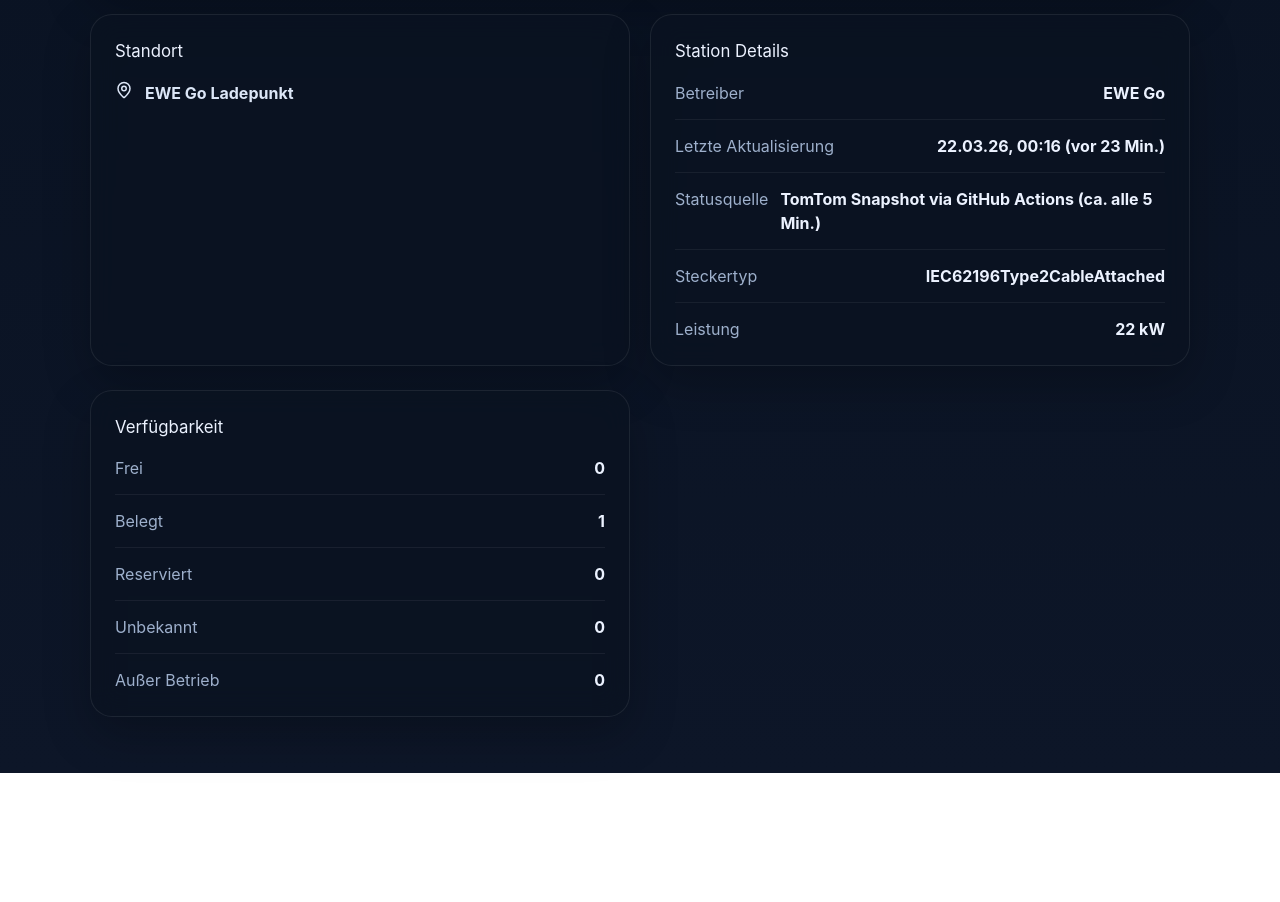
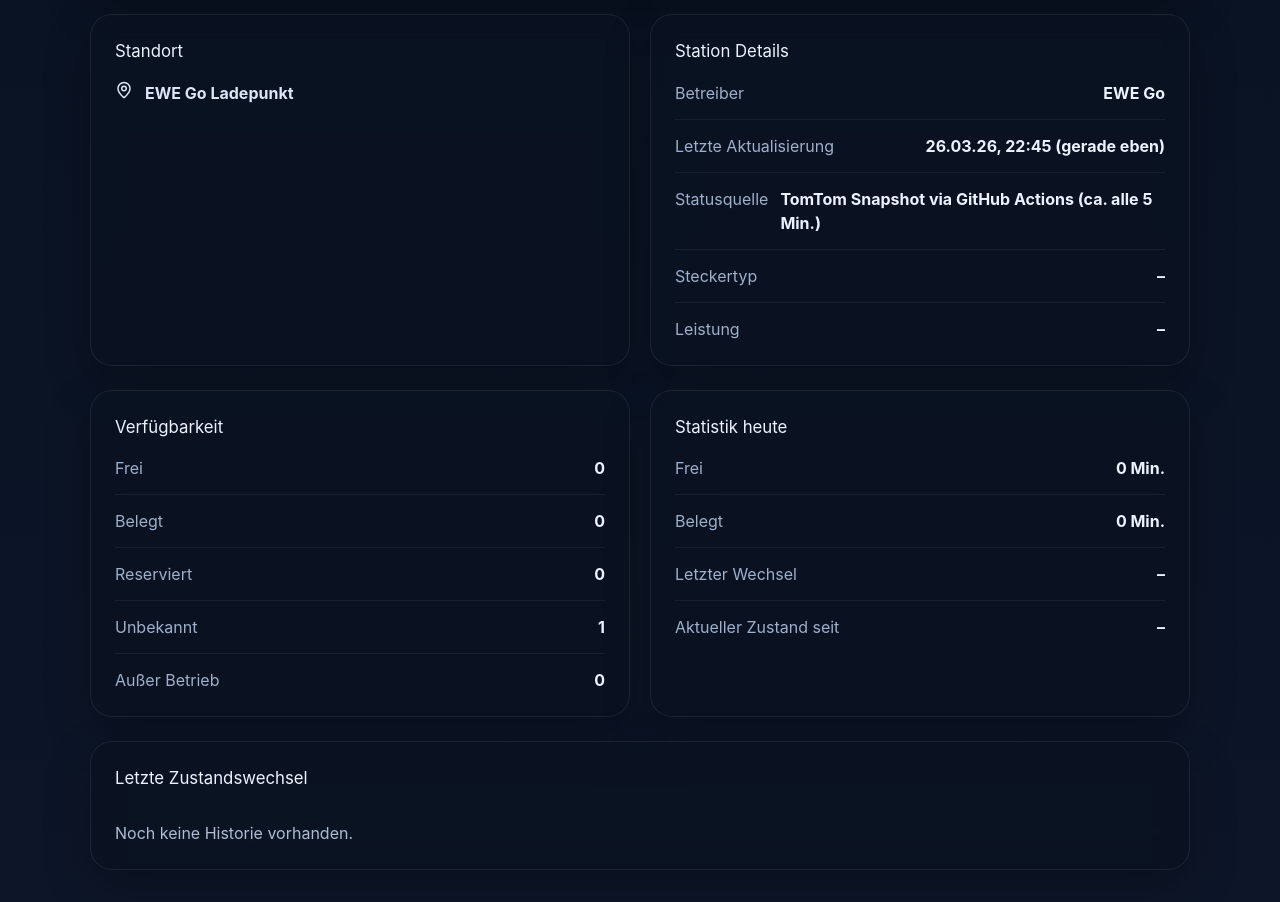
Before and after one commit to JWehber/GetChargerStatus, a React (Vite) app in the folder charger-web/: page / in a window 1280 px wide. Shown: the part 560-1462 px from the top of the page. Before the commit the page ends 1333 px from the top, so only its background shows below. Built offline with nearby package versions, Linux system fonts and the light colour scheme.

Commit message:
feat: add charger history and daily stats

```diff
--- /dev/null
+++ b/charger-web/public/history.json
@@ -0,0 +1,18 @@
+{
+  "current": {
+    "state": "unknown",
+    "label": "Unbekannt",
+    "description": "Historie wird aufgebaut.",
+    "connectorType": null,
+    "powerKW": null,
+    "lastUpdated": "2026-03-26T21:45:00.000Z",
+    "summary": {
+      "available": 0,
+      "occupied": 0,
+      "reserved": 0,
+      "unknown": 1,
+      "outOfService": 0
+    }
+  },
+  "history": []
+}
--- a/charger-web/scripts/update-status.mjs
+++ b/charger-web/scripts/update-status.mjs
@@ -4,16 +4,11 @@ import path from 'node:path'
 const apiKey = process.env.TOMTOM_API_KEY
 const chargingAvailabilityId = 'd3e3113d-9cf4-4732-8d15-7ccb21cbaea1'
 
-if (!apiKey) {
-  throw new Error('TOMTOM_API_KEY fehlt')
-}
+if (!apiKey) throw new Error('TOMTOM_API_KEY fehlt')
 
 const url = `https://api.tomtom.com/search/2/chargingAvailability.json?key=${apiKey}&chargingAvailability=${chargingAvailabilityId}`
 const response = await fetch(url)
-
-if (!response.ok) {
-  throw new Error(`TomTom API Fehler: ${response.status}`)
-}
+if (!response.ok) throw new Error(`TomTom API Fehler: ${response.status}`)
 
 const data = await response.json()
 const connector = data.connectors?.[0]
@@ -43,17 +38,43 @@ const labels = {
   unknown: ['Unbekannt', 'Der Status konnte gerade nicht eindeutig bestimmt werden.'],
 }
 
+const now = new Date().toISOString()
 const output = {
   state,
   label: labels[state][0],
   description: labels[state][1],
   connectorType: connector?.type ?? null,
   powerKW: connector?.availability?.perPowerLevel?.[0]?.powerKW ?? null,
-  lastUpdated: new Date().toISOString(),
+  lastUpdated: now,
   summary: current,
 }
 
-const target = path.resolve('public/status.json')
-await fs.mkdir(path.dirname(target), { recursive: true })
-await fs.writeFile(target, `${JSON.stringify(output, null, 2)}\n`, 'utf8')
-console.log(`status.json updated: ${output.label}`)
+const publicDir = path.resolve('public')
+const statusTarget = path.join(publicDir, 'status.json')
+const historyTarget = path.join(publicDir, 'history.json')
+await fs.mkdir(publicDir, { recursive: true })
+await fs.writeFile(statusTarget, `${JSON.stringify(output, null, 2)}\n`, 'utf8')
+
+let history = []
+try {
+  const prev = JSON.parse(await fs.readFile(historyTarget, 'utf8'))
+  history = Array.isArray(prev.history) ? prev.history : []
+} catch {
+  history = []
+}
+
+const last = history[history.length - 1]
+if (!last) {
+  history.push({ state, startedAt: now, endedAt: null })
+} else if (last.state !== state) {
+  last.endedAt = now
+  history.push({ state, startedAt: now, endedAt: null })
+}
+
+const historyOutput = {
+  current: output,
+  history: history.slice(-500),
+}
+
+await fs.writeFile(historyTarget, `${JSON.stringify(historyOutput, null, 2)}\n`, 'utf8')
+console.log(`status/history updated: ${output.label}`)
--- a/charger-web/src/App.tsx
+++ b/charger-web/src/App.tsx
@@ -1,7 +1,7 @@
 import type { ReactNode } from 'react'
 import { BatteryCharging, CircleAlert, CircleCheckBig, MapPin, RefreshCw, Zap } from 'lucide-react'
 import { useChargerStatus } from './hooks/useChargerStatus'
-import type { ChargerState } from './types/charger'
+import type { ChargerHistoryEntry, ChargerState } from './types/charger'
 import './index.css'
 
 const station = {
@@ -10,59 +10,80 @@ const station = {
 }
 
 const stateConfig: Record<ChargerState, { className: string; icon: ReactNode }> = {
-  unknown: {
-    className: 'status-card status-unknown',
-    icon: <CircleAlert size={28} />,
-  },
-  available: {
-    className: 'status-card status-available',
-    icon: <CircleCheckBig size={28} />,
-  },
-  occupied: {
-    className: 'status-card status-occupied',
-    icon: <Zap size={28} />,
-  },
-  reserved: {
-    className: 'status-card status-reserved',
-    icon: <BatteryCharging size={28} />,
-  },
-  offline: {
-    className: 'status-card status-offline',
-    icon: <CircleAlert size={28} />,
-  },
+  unknown: { className: 'status-card status-unknown', icon: <CircleAlert size={28} /> },
+  available: { className: 'status-card status-available', icon: <CircleCheckBig size={28} /> },
+  occupied: { className: 'status-card status-occupied', icon: <Zap size={28} /> },
+  reserved: { className: 'status-card status-reserved', icon: <BatteryCharging size={28} /> },
+  offline: { className: 'status-card status-offline', icon: <CircleAlert size={28} /> },
 }
 
 function formatLastUpdated(value?: string) {
   if (!value) return '–'
-
   const date = new Date(value)
   if (Number.isNaN(date.getTime())) return value
-
   const berlinTime = new Intl.DateTimeFormat('de-DE', {
-    dateStyle: 'short',
-    timeStyle: 'short',
-    timeZone: 'Europe/Berlin',
+    dateStyle: 'short', timeStyle: 'short', timeZone: 'Europe/Berlin',
   }).format(date)
-
   const diffMs = Date.now() - date.getTime()
   const diffMin = Math.max(0, Math.round(diffMs / 60000))
-
   let relative = 'gerade eben'
-  if (diffMin >= 1 && diffMin < 60) {
-    relative = `vor ${diffMin} Min.`
-  } else if (diffMin >= 60) {
+  if (diffMin >= 1 && diffMin < 60) relative = `vor ${diffMin} Min.`
+  else if (diffMin >= 60) {
     const hours = Math.floor(diffMin / 60)
     const mins = diffMin % 60
     relative = mins === 0 ? `vor ${hours} Std.` : `vor ${hours} Std. ${mins} Min.`
   }
-
   return `${berlinTime} (${relative})`
 }
 
+function formatDateTime(value?: string | null) {
+  if (!value) return 'läuft noch'
+  const date = new Date(value)
+  return new Intl.DateTimeFormat('de-DE', {
+    dateStyle: 'short', timeStyle: 'short', timeZone: 'Europe/Berlin',
+  }).format(date)
+}
+
+function minutesBetween(start: string, end?: string | null) {
+  const startDate = new Date(start).getTime()
+  const endDate = end ? new Date(end).getTime() : Date.now()
+  return Math.max(0, Math.round((endDate - startDate) / 60000))
+}
+
+function computeTodayStats(history: ChargerHistoryEntry[]) {
+  const today = new Date()
+  const dayStart = new Date(today.getFullYear(), today.getMonth(), today.getDate()).getTime()
+  let availableMinutes = 0
+  let occupiedMinutes = 0
+
+  for (const entry of history) {
+    const start = new Date(entry.startedAt).getTime()
+    const end = entry.endedAt ? new Date(entry.endedAt).getTime() : Date.now()
+    const overlapStart = Math.max(start, dayStart)
+    const overlapEnd = Math.max(overlapStart, end)
+    const minutes = Math.round((overlapEnd - overlapStart) / 60000)
+
+    if (entry.state === 'available') availableMinutes += minutes
+    if (entry.state === 'occupied') occupiedMinutes += minutes
+  }
+
+  return { availableMinutes, occupiedMinutes }
+}
+
+function formatMinutes(minutes: number) {
+  const h = Math.floor(minutes / 60)
+  const m = minutes % 60
+  if (h === 0) return `${m} Min.`
+  return m === 0 ? `${h} Std.` : `${h} Std. ${m} Min.`
+}
+
 function App() {
-  const { status, loading, refreshing, error, refresh } = useChargerStatus()
+  const { status, history, loading, refreshing, error, refresh } = useChargerStatus()
   const effectiveState = status?.state ?? 'unknown'
   const cfg = stateConfig[effectiveState]
+  const latestChange = history[history.length - 1] ?? null
+  const todayStats = computeTodayStats(history)
+  const recentTransitions = history.slice(-5).reverse()
 
   return (
     <main className="page-shell">
@@ -94,9 +115,7 @@ function App() {
         <div>
           <p className="status-label">Aktueller Status</p>
           <h2>{loading && !status ? 'Lädt …' : status?.label ?? 'Unbekannt'}</h2>
-          <p className="status-description">
-            {error ? `Fehler: ${error}` : status?.description ?? 'Statusdaten werden geladen.'}
-          </p>
+          <p className="status-description">{error ? `Fehler: ${error}` : status?.description ?? 'Statusdaten werden geladen.'}</p>
         </div>
       </section>
 
@@ -105,35 +124,18 @@ function App() {
           <h3>Standort</h3>
           <div className="info-row">
             <MapPin size={18} />
-            <div>
-              <strong>{station.name}</strong>
-            </div>
+            <div><strong>{station.name}</strong></div>
           </div>
         </article>
 
         <article className="info-card">
           <h3>Station Details</h3>
           <ul className="meta-list">
-            <li>
-              <span>Betreiber</span>
-              <strong>{station.operator}</strong>
-            </li>
-            <li>
-              <span>Letzte Aktualisierung</span>
-              <strong>{formatLastUpdated(status?.lastUpdated)}</strong>
-            </li>
-            <li>
-              <span>Statusquelle</span>
-              <strong>TomTom Snapshot via GitHub Actions (ca. alle 5 Min.)</strong>
-            </li>
-            <li>
-              <span>Steckertyp</span>
-              <strong>{status?.connectorType ?? '–'}</strong>
-            </li>
-            <li>
-              <span>Leistung</span>
-              <strong>{status?.powerKW ? `${status.powerKW} kW` : '–'}</strong>
-            </li>
+            <li><span>Betreiber</span><strong>{station.operator}</strong></li>
+            <li><span>Letzte Aktualisierung</span><strong>{formatLastUpdated(status?.lastUpdated)}</strong></li>
+            <li><span>Statusquelle</span><strong>TomTom Snapshot via GitHub Actions (ca. alle 5 Min.)</strong></li>
+            <li><span>Steckertyp</span><strong>{status?.connectorType ?? '–'}</strong></li>
+            <li><span>Leistung</span><strong>{status?.powerKW ? `${status.powerKW} kW` : '–'}</strong></li>
           </ul>
         </article>
       </section>
@@ -149,6 +151,35 @@ function App() {
             <li><span>Außer Betrieb</span><strong>{status?.summary.outOfService ?? '–'}</strong></li>
           </ul>
         </article>
+
+        <article className="info-card">
+          <h3>Statistik heute</h3>
+          <ul className="meta-list">
+            <li><span>Frei</span><strong>{formatMinutes(todayStats.availableMinutes)}</strong></li>
+            <li><span>Belegt</span><strong>{formatMinutes(todayStats.occupiedMinutes)}</strong></li>
+            <li><span>Letzter Wechsel</span><strong>{latestChange ? formatDateTime(latestChange.startedAt) : '–'}</strong></li>
+            <li><span>Aktueller Zustand seit</span><strong>{latestChange ? formatDateTime(latestChange.startedAt) : '–'}</strong></li>
+          </ul>
+        </article>
+      </section>
+
+      <section className="grid-layout compact-grid">
+        <article className="info-card full-width-card">
+          <h3>Letzte Zustandswechsel</h3>
+          <ul className="transition-list">
+            {recentTransitions.length === 0 ? (
+              <li className="transition-item"><span>Noch keine Historie vorhanden.</span></li>
+            ) : (
+              recentTransitions.map((entry, index) => (
+                <li key={`${entry.startedAt}-${index}`} className="transition-item">
+                  <strong>{entry.state}</strong>
+                  <span>{formatDateTime(entry.startedAt)} → {formatDateTime(entry.endedAt)}</span>
+                  <span>{formatMinutes(minutesBetween(entry.startedAt, entry.endedAt))}</span>
+                </li>
+              ))
+            )}
+          </ul>
+        </article>
       </section>
     </main>
   )
--- a/charger-web/src/hooks/useChargerStatus.ts
+++ b/charger-web/src/hooks/useChargerStatus.ts
@@ -1,9 +1,9 @@
 import { useCallback, useEffect, useMemo, useState } from 'react'
-import { fetchChargerStatus } from '../api/charger'
-import type { ChargerStatus } from '../types/charger'
+import { fetchChargerSnapshot } from '../api/charger'
+import type { ChargerHistorySnapshot } from '../types/charger'
 
 export function useChargerStatus() {
-  const [data, setData] = useState<ChargerStatus | null>(null)
+  const [data, setData] = useState<ChargerHistorySnapshot | null>(null)
   const [loading, setLoading] = useState(true)
   const [refreshing, setRefreshing] = useState(false)
   const [error, setError] = useState<string | null>(null)
@@ -16,7 +16,7 @@ export function useChargerStatus() {
       } else {
         setRefreshing(true)
       }
-      const next = await fetchChargerStatus()
+      const next = await fetchChargerSnapshot()
       setData(next)
     } catch (err) {
       setError(err instanceof Error ? err.message : 'Unbekannter Fehler')
@@ -34,7 +34,8 @@ export function useChargerStatus() {
     return () => window.clearInterval(id)
   }, [refresh])
 
-  const status = useMemo(() => data, [data])
+  const status = useMemo(() => data?.current ?? null, [data])
+  const history = useMemo(() => data?.history ?? [], [data])
 
-  return { status, loading, refreshing, error, refresh }
+  return { status, history, loading, refreshing, error, refresh }
 }
--- a/charger-web/src/index.css
+++ b/charger-web/src/index.css
@@ -246,6 +246,38 @@ button {
   }
 }
 
+.full-width-card {
+  grid-column: 1 / -1;
+}
+
+.transition-list {
+  list-style: none;
+  margin: 0;
+  padding: 0;
+  display: grid;
+  gap: 12px;
+}
+
+.transition-item {
+  display: grid;
+  gap: 4px;
+  padding: 14px 0;
+  border-bottom: 1px solid rgba(255, 255, 255, 0.06);
+}
+
+.transition-item:last-child {
+  border-bottom: 0;
+  padding-bottom: 0;
+}
+
+.transition-item strong {
+  text-transform: capitalize;
+}
+
+.transition-item span {
+  color: #aebdd6;
+}
+
 @media (max-width: 760px) {
   .page-shell {
     width: min(100% - 24px, 1100px);
```
Also changed, not shown: charger-web/src/api/charger.ts (+5 -5 lines), charger-web/src/types/charger.ts (+11 -0 lines).
